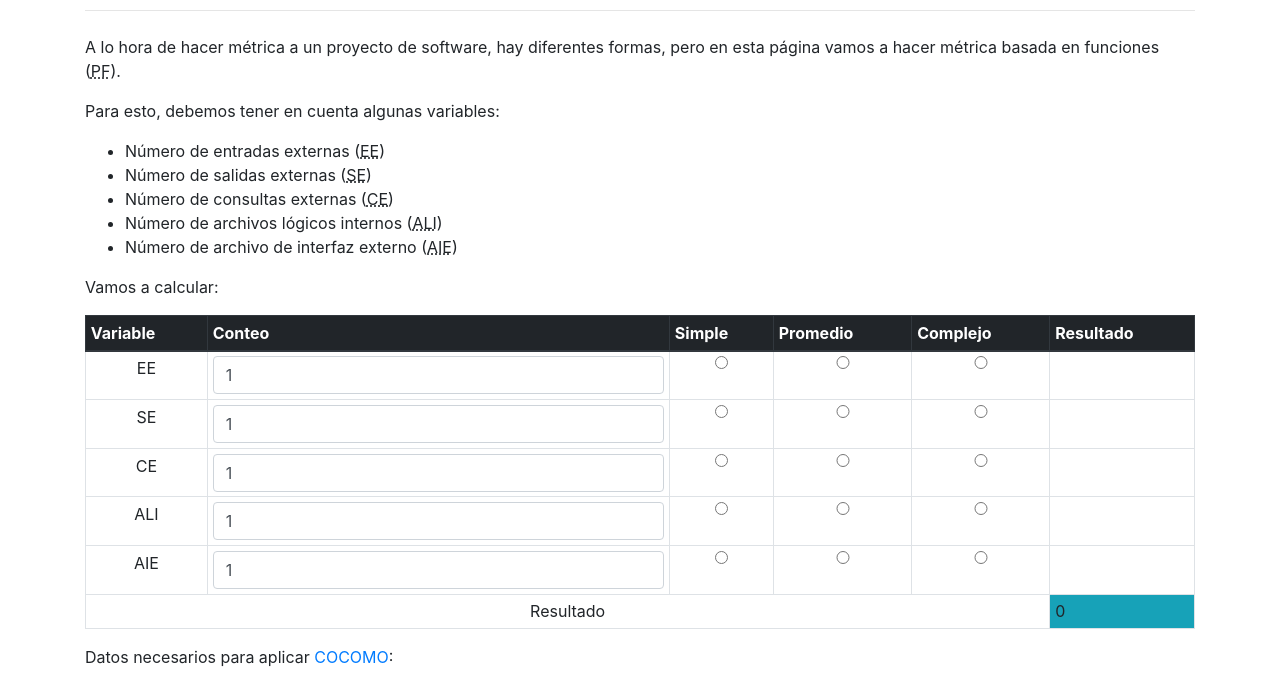
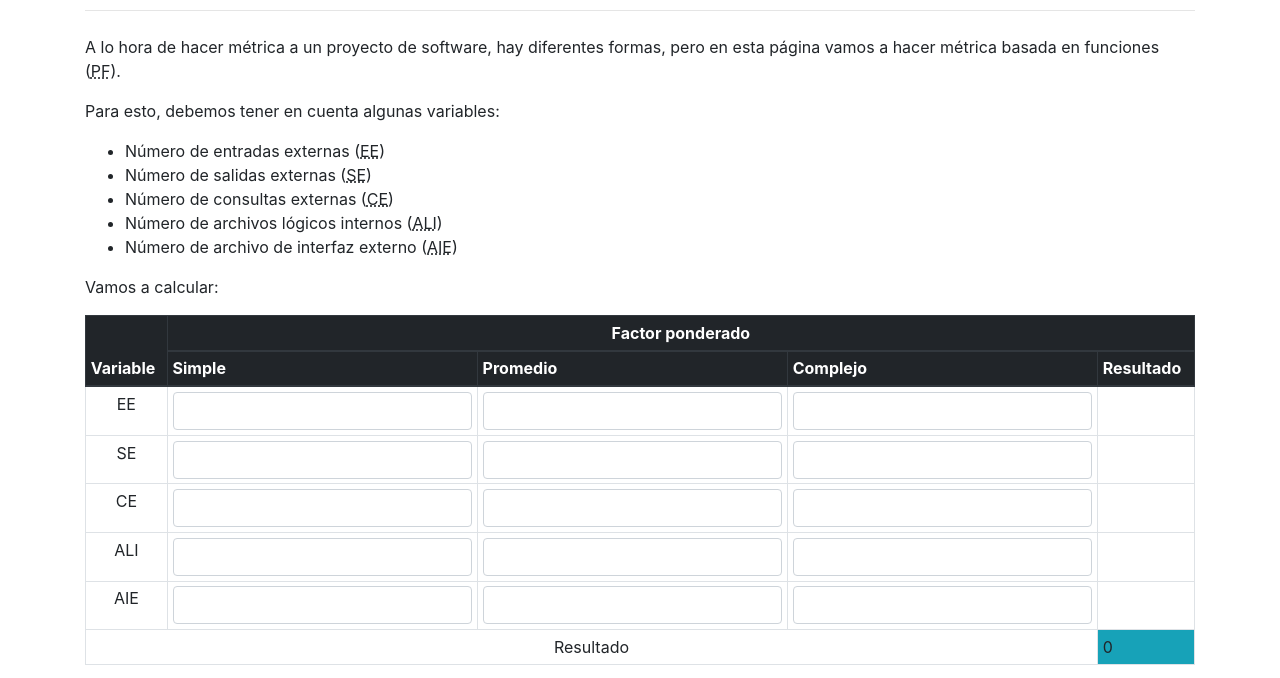
Before and after one commit to justpush/justpush.github.io, a plain HTML site: page metrica/index.html in a window 1280 px wide. Shown: the part 70-748 px from the top of the page. Drawn offline with Linux system fonts and the light colour scheme.

Commit message:
Cambiando la forma de recibir datos

```diff
--- a/js/metrica.js
+++ b/js/metrica.js
@@ -17,16 +17,6 @@ var modos = {
 	"organico": {"a": 2.4, "b": 1.05, "c": 2.5, "d": 0.38},
 	"intermedio": {"a": 3.0, "b": 1.12, "c": 2.5, "d": 0.35},
 	"empotrado": {"a": 3.6, "b": 1.2, "c": 2.5, "d": 0.33}
-}
-
-function obtenerConteo(sid)
-{
-	id_conteo = sid + "_conteo";
-	conteo = document.getElementById(id_conteo);
-	if (conteo.value == "")
-		return 1;
-	else
-		return parseInt(conteo.value);
 }
 
 function obtenerValorHorizontalPF(sid, entero=true)
@@ -64,19 +54,26 @@ window.addEventListener("load", function()
 		// fijamos valores verticales
 		for (var i=0; i<valorDominio.length; i++)
 		{
-			// obtenemos qué ha marcado
-			valor = obtenerValorHorizontalPF(valorDominio[i]);
-			if (valor == null)
+			valorLineal = 0;
+			id_valor = valorDominio[i] + "_valor";
+			id_resultado = valorDominio[i] + "_resultado";
+			lineaFactores = factorPonderado[valorDominio[i]];
+			// obtenemos valores en la línea de <input>'s
+			valores = document.getElementsByName(id_valor);
+			for (var j=0; j<valores.length; j++)
+			{
+				// obtenemos el valor de un <input>
+				valor = valores[j].value;
+				if (valor != "")
+					valor = parseInt(valor);
+				else
+					valor = 0;
+				valorLineal += lineaFactores[j]*Math.abs(valor);
+			}
+			// mostramos los valores o ignoramos
+			if (valorLineal == 0)
 				continue;
-			// obtenemos el valor de eso que ha marcado
-			valor = factorPonderado[valorDominio[i]][valor - 1];
-			// obtenemos la cantidad o conteo
-			cantidad = obtenerConteo(valorDominio[i]);
-			// multiplicamos y no queremos negativos, eh
-			valor *= Math.abs(cantidad);
-			// mostramos todo
-			id_resultado = valorDominio[i] + "_resultado";
-			fijarTextoEn(id_resultado, valor.toString());
+			fijarTextoEn(id_resultado, valorLineal.toString());
 		}
 
 		// hacemos la sumatoria PF
--- a/metrica/index.html
+++ b/metrica/index.html
@@ -49,8 +49,10 @@
 					<table class="table table-bordered table-sm">
 						<thead class="thead-dark">
 							<tr>
-								<th scope="col">Variable</th>
-								<th scope="col">Conteo</th>
+								<th rowspan="2" scope="col">Variable</th>
+								<th colspan="4" scope="col" class="text-center">Factor ponderado</th>
+							</tr>
+							<tr>
 								<th scope="col">Simple</th>
 								<th scope="col">Promedio</th>
 								<th scope="col">Complejo</th>
@@ -60,46 +62,41 @@
 						<tbody class="table-striped">
 							<tr>
 								<td scope="row" class="text-center">EE</td>
-								<td><input type="number" name="ee_conteo" id="ee_conteo" class="form-control" value="1" required></td>
-								<td><input type="radio" name="ee_valor" value="1" id="ee_siemple" class="form-control"></td>
-								<td><input type="radio" name="ee_valor" value="2" id="ee_promedio" class="form-control"></td>
-								<td><input type="radio" name="ee_valor" value="3" id="ee_complejo" class="form-control"></td>
+								<td><input type="number" name="ee_valor" id="ee_siemple" class="form-control"></td>
+								<td><input type="number" name="ee_valor" id="ee_promedio" class="form-control"></td>
+								<td><input type="number" name="ee_valor" id="ee_complejo" class="form-control"></td>
 								<td><span id="ee_resultado"></span></td>
 							</tr>
 							<tr>
 								<td scope="row" class="text-center">SE</td>
-								<td><input type="number" name="se_conteo" id="se_conteo" class="form-control" value="1" required></td>
-								<td><input type="radio" name="se_valor" value="1" id="se_siemple" class="form-control"></td>
-								<td><input type="radio" name="se_valor" value="2" id="se_promedio" class="form-control"></td>
-								<td><input type="radio" name="se_valor" value="3" id="se_complejo" class="form-control"></td>
+								<td><input type="number" name="se_valor" id="se_siemple" class="form-control"></td>
+								<td><input type="number" name="se_valor" id="se_promedio" class="form-control"></td>
+								<td><input type="number" name="se_valor" id="se_complejo" class="form-control"></td>
 								<td><span id="se_resultado"></span></td>
 							</tr>
 							<tr>
 								<td scope="row" class="text-center">CE</td>
-								<td><input type="number" name="ce_conteo" id="ce_conteo" class="form-control" value="1" required></td>
-								<td><input type="radio" name="ce_valor" value="1" id="ce_siemple" class="form-control"></td>
-								<td><input type="radio" name="ce_valor" value="2" id="ce_promedio" class="form-control"></td>
-								<td><input type="radio" name="ce_valor" value="3" id="ce_complejo" class="form-control"></td>
+								<td><input type="number" name="ce_valor" id="ce_siemple" class="form-control"></td>
+								<td><input type="number" name="ce_valor" id="ce_promedio" class="form-control"></td>
+								<td><input type="number" name="ce_valor" id="ce_complejo" class="form-control"></td>
 								<td><span id="ce_resultado"></span></td>
 							</tr>
 							<tr>
 								<td scope="row" class="text-center">ALI</td>
-								<td><input type="number" name="ali_conteo" id="ali_conteo" class="form-control" value="1" required></td>
-								<td><input type="radio" name="ali_valor" value="1" id="ali_siemple" class="form-control"></td>
-								<td><input type="radio" name="ali_valor" value="2" id="ali_promedio" class="form-control"></td>
-								<td><input type="radio" name="ali_valor" value="3" id="ali_complejo" class="form-control"></td>
+								<td><input type="number" name="ali_valor" id="ali_siemple" class="form-control"></td>
+								<td><input type="number" name="ali_valor" id="ali_promedio" class="form-control"></td>
+								<td><input type="number" name="ali_valor" id="ali_complejo" class="form-control"></td>
 								<td><span id="ali_resultado"></span></td>
 							</tr>
 							<tr>
 								<td scope="row" class="text-center">AIE</td>
-								<td><input type="number" name="aie_conteo" id="aie_conteo" class="form-control" value="1" required></td>
-								<td><input type="radio" name="aie_valor" value="1" id="aie_siemple" class="form-control"></td>
-								<td><input type="radio" name="aie_valor" value="2" id="aie_promedio" class="form-control"></td>
-								<td><input type="radio" name="aie_valor" value="3" id="aie_complejo" class="form-control"></td>
+								<td><input type="number" name="aie_valor" id="aie_siemple" class="form-control"></td>
+								<td><input type="number" name="aie_valor" id="aie_promedio" class="form-control"></td>
+								<td><input type="number" name="aie_valor" id="aie_complejo" class="form-control"></td>
 								<td><span id="aie_resultado"></span></td>
 							</tr>
 							<tr>
-								<td cope="row" class="text-center" colspan="5">Resultado</td>
+								<td cope="row" class="text-center" colspan="4">Resultado</td>
 								<td class="bg-info"><span id="pf_resultado"></span></td>
 							</tr>
 						</tbody>
```
